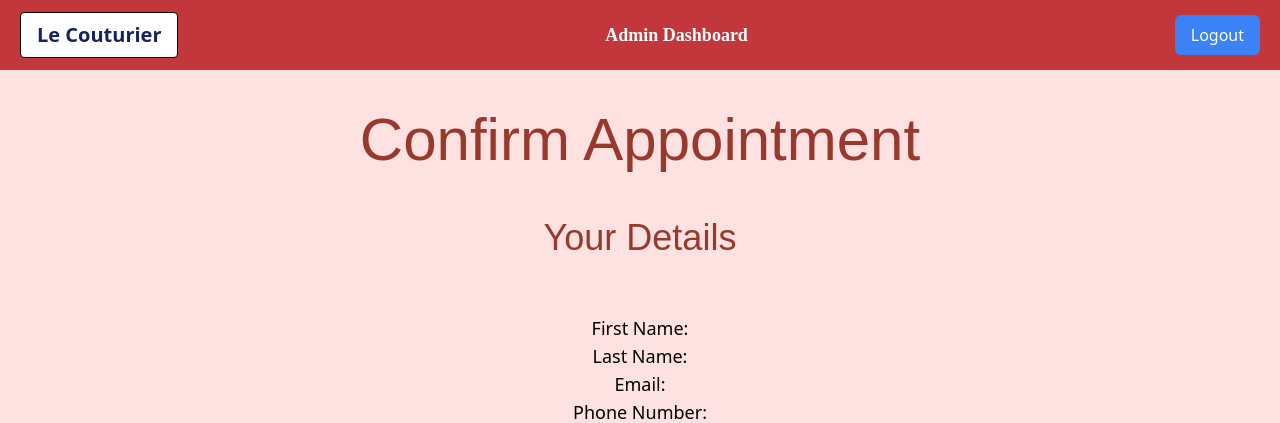
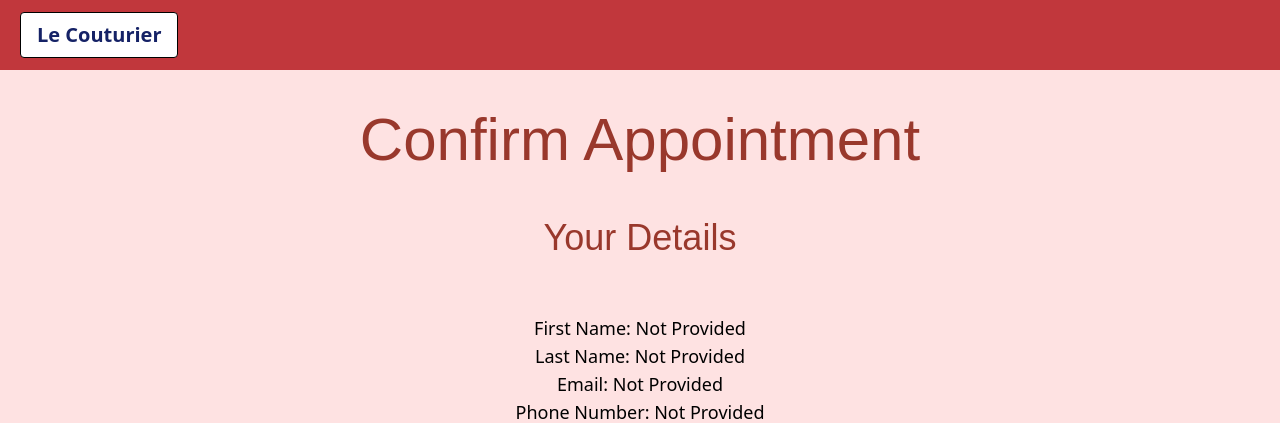
Before and after one commit to frankvoc/Capstone-Project, a PHP site: page /backendAdminDash/confirm.php in a window 1280 px wide. Shown: the top 423 px of the page. Run offline with PHP 8.4, Linux system fonts and the light colour scheme; some libraries are stand-ins or nearby versions; some web fonts are replaced.

Commit message:
Updated confirm.php
fixed the confirm.php because no information was showing up when submitted

```diff
--- a/backendAdminDash/confirm.php
+++ b/backendAdminDash/confirm.php
@@ -44,12 +44,6 @@
       <div class="bg-white border border-black py-2 px-4 rounded">
       <a href="adminDashboard.php" class="text-xl font-bold" style="color: #152266;">Le Couturier</a>
     </div>
-
-    </div>
-    <div class="text-lg font-semibold jacques text-white text-center flex-1">Admin Dashboard</div>
-    <div class="flex items-center gap-4">
-      <a href="adminLogin.php" class="bg-blue-500 text-white py-2 px-4 rounded-md hover:bg-blue-700">Logout</a>
-    </div>
     </div>
 </div>
     <div class="container mx-auto p-4">
@@ -88,7 +82,8 @@
   </form>
 </body>
 </html>
-<script data-cfasync="false" src="form-submission-handler.js">
+
+<script>
 document.addEventListener('DOMContentLoaded', () => {
     //populate fields from sessionStorage appointmentScheduler
     document.getElementById('firstName').textContent = sessionStorage.getItem('firstName') || 'Not Provided';
```
